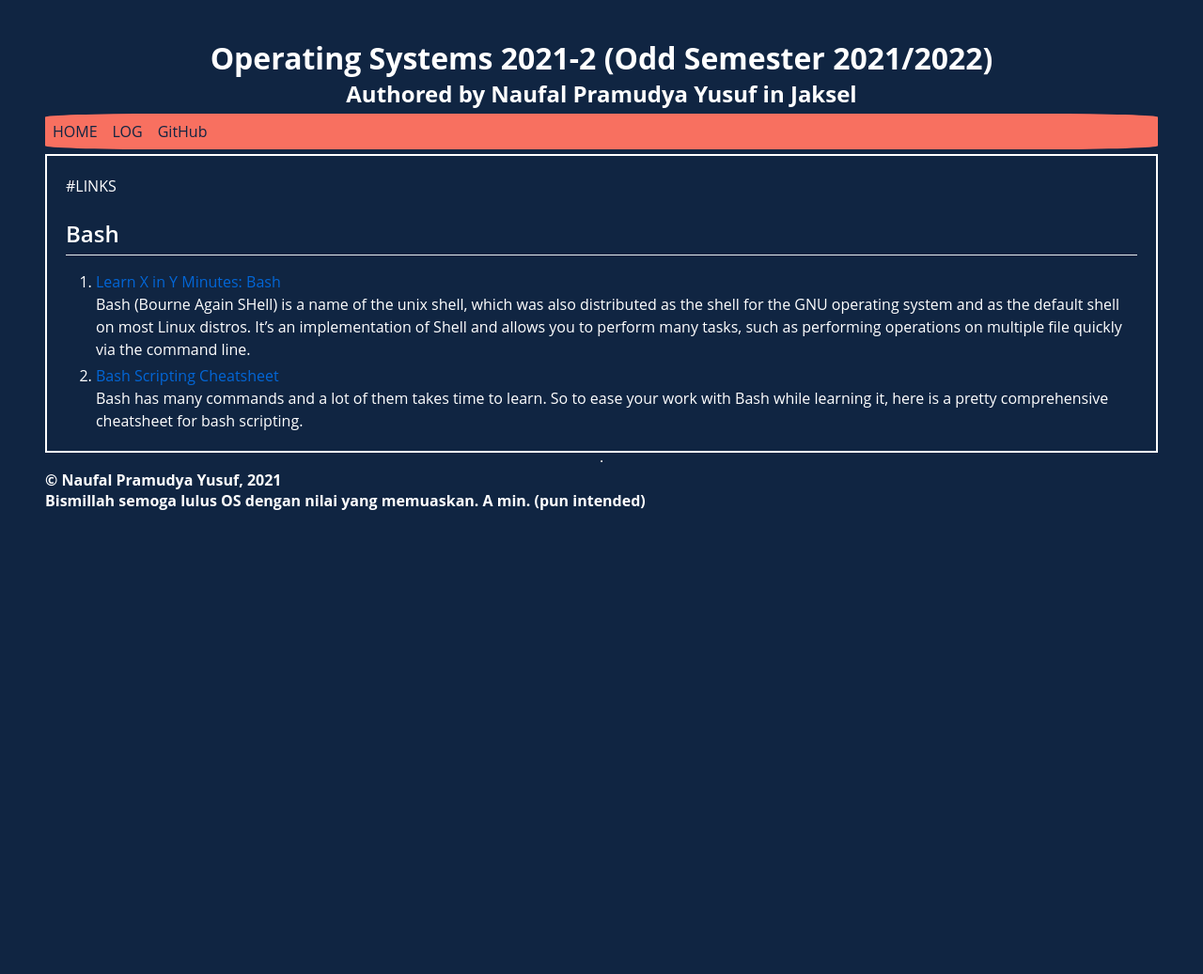
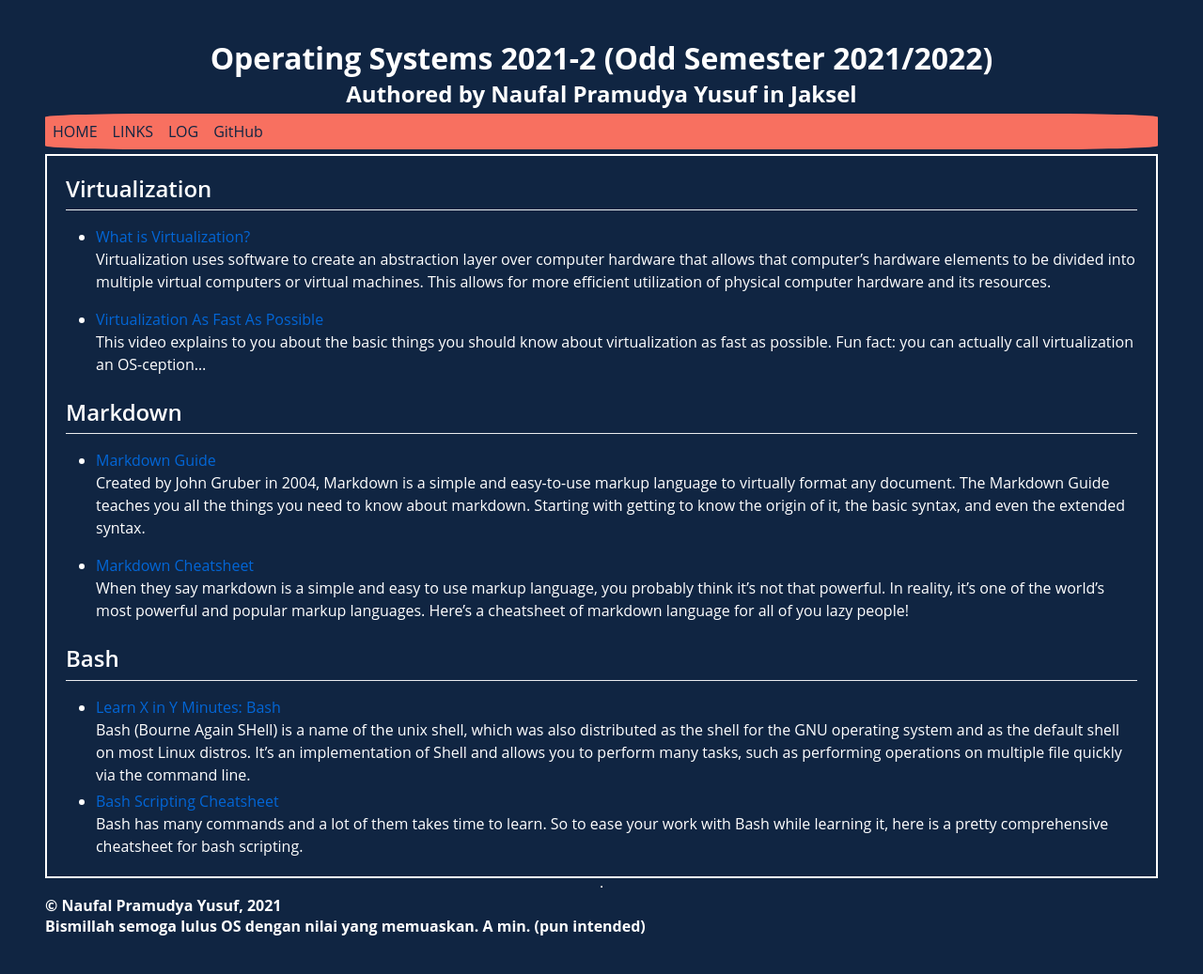
Before and after one commit to naufalpram/os212, a Jekyll site: the page built from links.md, in a window 1280 px wide. Shown: the whole page at 94% size. Built offline with Jekyll 4.4.1, drawn with Linux system fonts in a browser that asks for light colours; our own code applies the rules of GitHub Pages for plain Markdown files; before the commit the page ends 900 px from its top, so only the background shows below that.

Commit message:
Adding more links

```diff
--- a/_includes/navbar.html
+++ b/_includes/navbar.html
@@ -25,6 +25,7 @@
 
 <div class="navbar">
   <div><a href='{{ site.baseurl }}/'>HOME</a></div>
+  <div><a href='{{ site.baseurl }}/LINKS/'>LINKS</a></div>
   <div><a href='{{ site.baseurl }}/TXT/mylog.txt'>LOG</a></div>
   <div><a href='{{ site.urlgithub }}'>GitHub</a></div>
 </div>
--- a/links.md
+++ b/links.md
@@ -2,16 +2,38 @@
 layout: "layout"
 permalink: /LINKS/
 ---
+## Virtualization
+- [What is Virtualization?](https://www.ibm.com/cloud/learn/virtualization-a-complete-guide)<br>
+Virtualization uses software to create an abstraction layer over computer
+hardware that allows that computer's hardware elements to be divided into
+multiple virtual computers or virtual machines. This allows for more
+efficient utilization of physical computer hardware and its resources.
 
-#LINKS
+- [Virtualization As Fast As Possible](https://www.youtube.com/watch?v=XItj08D5KPk&ab_channel=Techquickie)<br>
+This video explains to you about the basic things you should know about
+virtualization as fast as possible. Fun fact: you can actually call
+virtualization an OS-ception...
+
+## Markdown
+- [Markdown Guide](https://www.markdownguide.org/)<br>
+Created by John Gruber in 2004, Markdown is a simple and easy-to-use markup
+language to virtually format any document. The Markdown Guide teaches you all
+the things you need to know about markdown. Starting with getting to know the
+origin of it, the basic syntax, and even the extended syntax.
+
+- [Markdown Cheatsheet](https://github.com/adam-p/markdown-here/wiki/Markdown-Cheatsheet)<br>
+When they say markdown is a simple and easy to use markup language, you
+probably think it's not that powerful. In reality, it's one of the world's most
+powerful and popular markup languages. Here's a cheatsheet of markdown language
+for all of you lazy people!
 
 ## Bash
-1. [Learn X in Y Minutes: Bash](https://learnxinyminutes.com/docs/bash/)<br>
+- [Learn X in Y Minutes: Bash](https://learnxinyminutes.com/docs/bash/)<br>
 Bash (Bourne Again SHell) is a name of the unix shell,
 which was also distributed as the shell for the GNU operating system and
 as the default shell on most Linux distros. It's an implementation of Shell and allows you
  to perform many tasks, such as performing operations on multiple file quickly via
 the command line.
-2. [Bash Scripting Cheatsheet](https://devhints.io/bash)<br>
+- [Bash Scripting Cheatsheet](https://devhints.io/bash)<br>
 Bash has many commands and a lot of them takes time to learn. So to ease your work with
 Bash while learning it, here is a pretty comprehensive cheatsheet for bash scripting.
```
